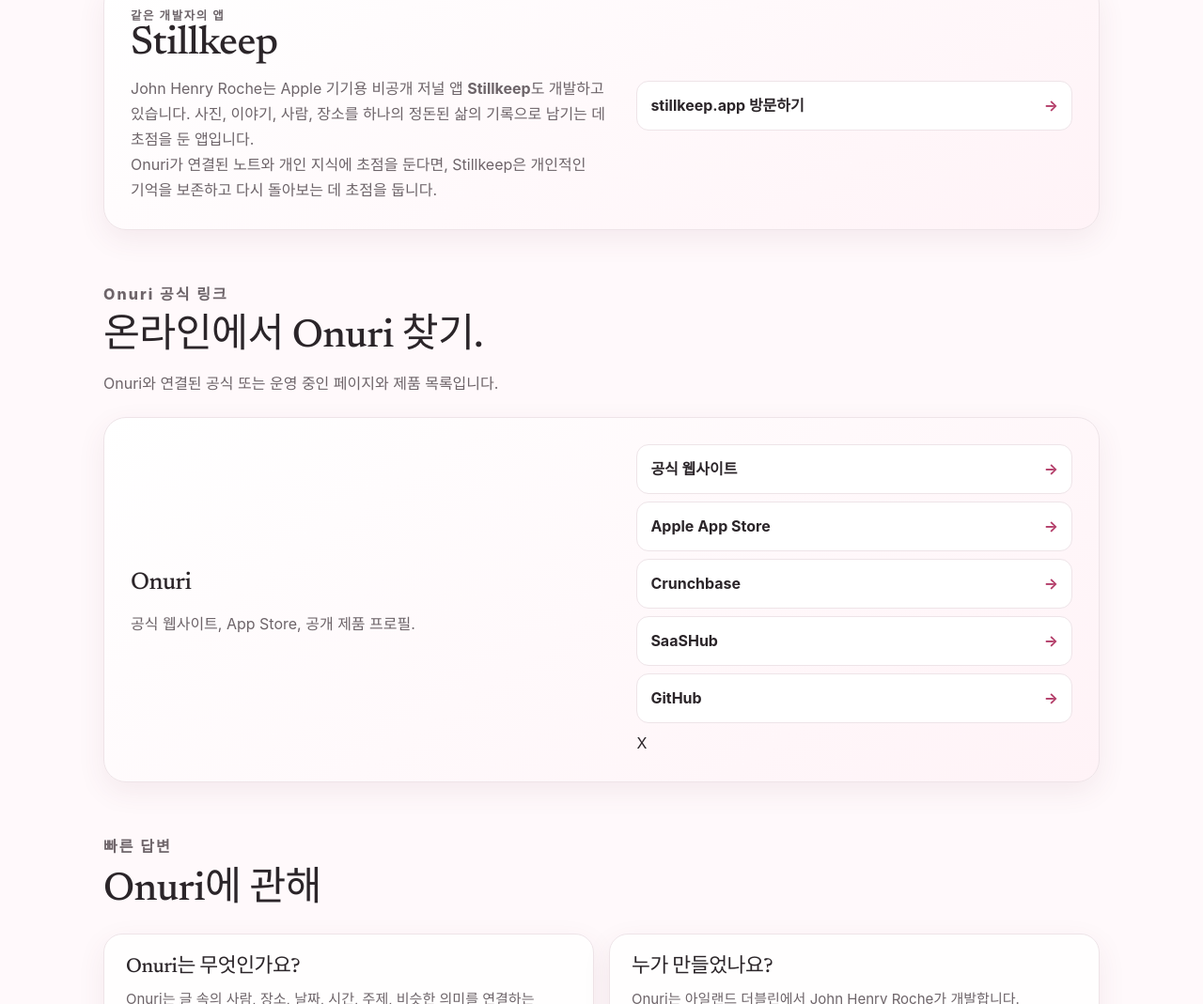
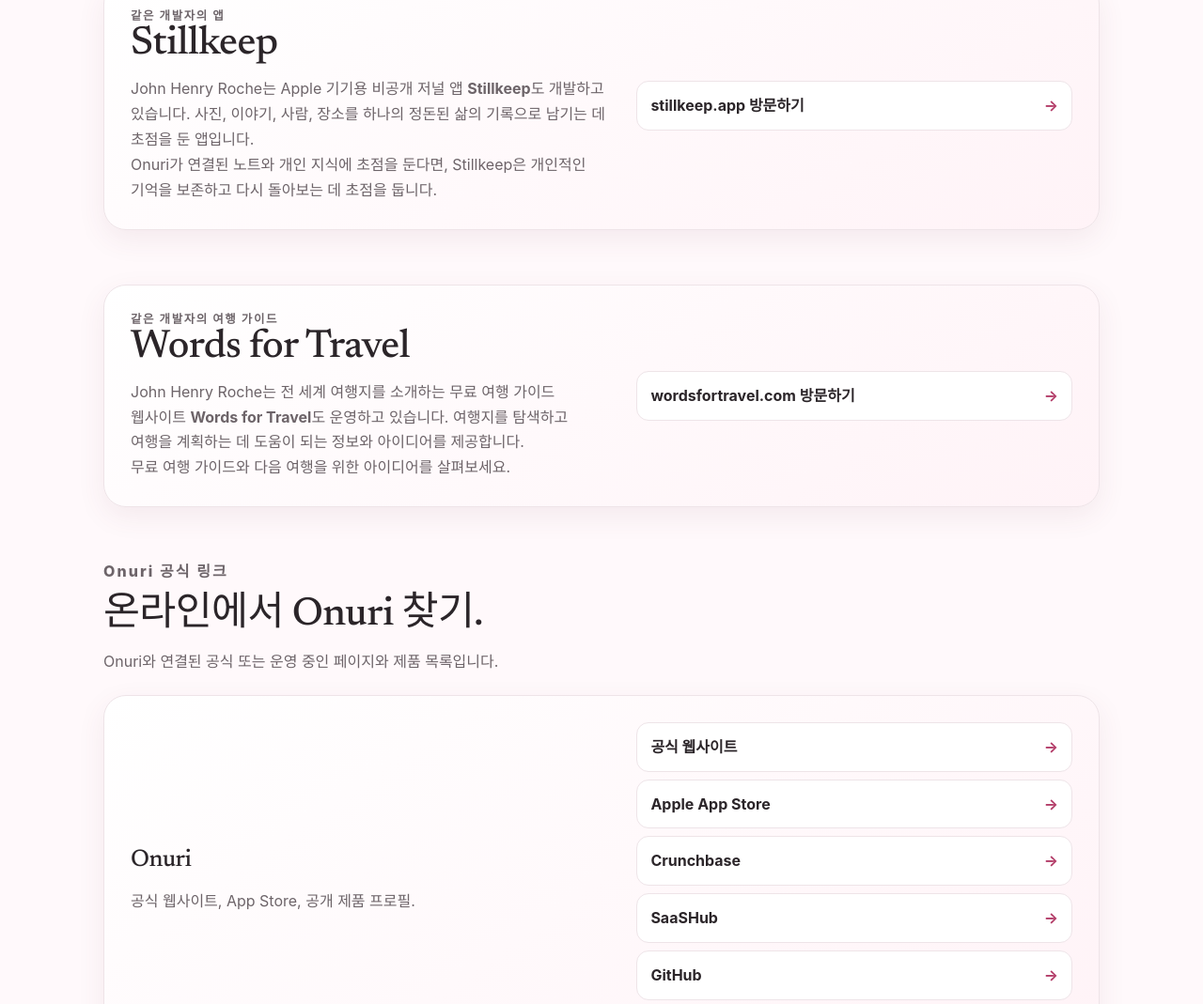
Before and after one commit to JHR1986/onuri-notes-life-tracker, a plain HTML site: page ko/about.html in a window 1280 px wide. Shown: the part 4463-5532 px from the top of the page at 94% size. Drawn offline with Linux system fonts and the light colour scheme.

Commit message:
Add files via upload

```diff
--- a/ko/about.html
+++ b/ko/about.html
@@ -301,6 +301,17 @@ header .navlink,
 <div class="feature-links"><a href="https://stillkeep.app">stillkeep.app 방문하기</a></div>
 </div>
 </section>
+<section aria-labelledby="wordsfortravel-title" class="section">
+<div class="feature-card">
+<div>
+<p class="eyebrow">같은 개발자의 여행 가이드</p>
+<h2 id="wordsfortravel-title">Words for Travel</h2>
+<p>John Henry Roche는 전 세계 여행지를 소개하는 무료 여행 가이드 웹사이트 <strong>Words for Travel</strong>도 운영하고 있습니다. 여행지를 탐색하고 여행을 계획하는 데 도움이 되는 정보와 아이디어를 제공합니다.</p>
+<p>무료 여행 가이드와 다음 여행을 위한 아이디어를 살펴보세요.</p>
+</div>
+<div class="feature-links"><a href="https://wordsfortravel.com/" target="_blank" rel="noopener noreferrer">wordsfortravel.com 방문하기</a></div>
+</div>
+</section>
 <section aria-labelledby="official-title" class="section" id="official">
 <div class="section-head"><p class="eyebrow">Onuri 공식 링크</p><h2 id="official-title">온라인에서 Onuri 찾기.</h2><p>Onuri와 연결된 공식 또는 운영 중인 페이지와 제품 목록입니다.</p></div>
 <div class="feature-card">
```
